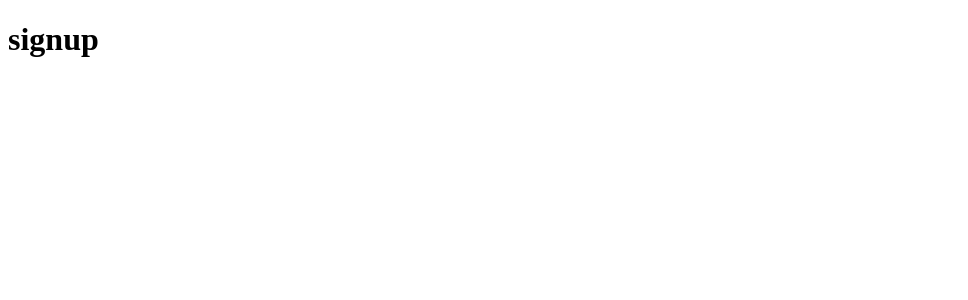
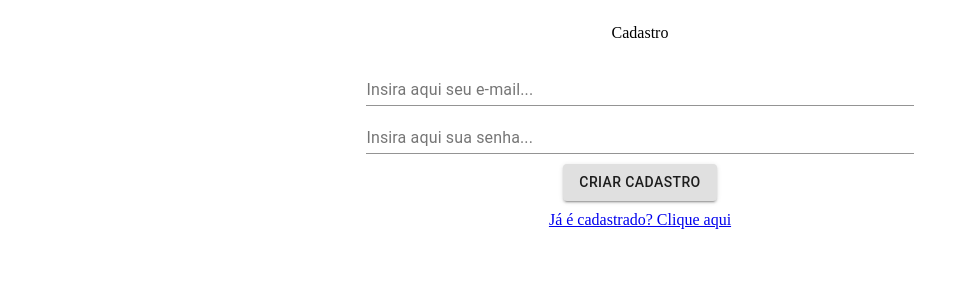
Before and after one commit to daniel-libanori/grupoacertcoinconverter, a React (Create React App) app: page /signup in a window 1280 px wide. Shown: the top 300 px of the page, without its empty margins (0-968 px from the left). Built offline with nearby package versions, Linux system fonts and the light colour scheme; no server answers.

Commit message:
Added Authentication

```diff
--- /dev/null
+++ b/src/firebase/firebase.ts
@@ -0,0 +1,18 @@
+import firebase from "firebase/app"
+import "firebase/auth"
+
+const fireBaseConfig = firebase.initializeApp({
+    apiKey: process.env.REACT_APP_FIREBASE_KEY,
+    authDomain: process.env.REACT_APP_FIREBASE_DOMAIN,
+    projectId: process.env.REACT_APP_FIREBASE_DOMAIN,
+    storageBucket: process.env.REACT_APP_FIREBASE_STORAGE_BUCKET,
+    messagingSenderId: process.env.REACT_APP_FIREBASE_SENDER_ID,
+    appId: process.env.REACT_APP_FIREBASE_APP_ID,
+    measurementId: process.env.REACT_APP_FIREBASE_MEASUREMENT_ID
+})
+
+
+
+export const authFireBase = fireBaseConfig.auth();
+
+export default fireBaseConfig;
--- a/src/pages/signin/signin.tsx
+++ b/src/pages/signin/signin.tsx
@@ -1,13 +1,78 @@
-import React from 'react'
+import React , {useContext, useCallback} from 'react'
+
+import { Form } from 'react-final-form';
 
 /* Components */
-import TextInput from '../../components/textInput/textInput'
+import VerticalItensContainer from '../../components/verticalItensContainer/verticalItensContainer'
+import CustomButton from '../../components/button/Button'
+import CustomTextField from '../../components/textInput/textInput'
+import TextLink from '../../components/textLink/textLink'
+
+import {Redirect, useHistory} from 'react-router-dom'
+import {AuthContext} from '../../contexts/authContext'
+import fireBaseConfig from '../../firebase/firebase'
 
 const Home : React.FC = () => {
+
+    const context = useContext(AuthContext);
+    const history = useHistory();
+
+    const loginHandler = useCallback(
+        async (event) => {
+            event.preventDefault();
+            const { email, password } = event.target.elements;
+
+            try {
+                await fireBaseConfig.auth().signInWithEmailAndPassword(email.value, password.value);
+                history.push('/wallet');
+            } catch (error) {
+                console.log(error);
+            }
+        }
+    ,[history]
+  );
+
+
+    if (context?.user) {
+        return <Redirect to="/signin" />;
+      }
+
     return(
         <>
-            <TextInput/>
+
+            <Form
+            onSubmit={()=>{}}
+            render={() =>
+                <form onSubmit={loginHandler}>
+                    <VerticalItensContainer maxWidth="lg">
+                        <p>Login</p>
+                        <CustomTextField
+                            label="Insira aqui seu e-mail..."
+                            name="email"
+                            margin="none"
+                        />
+                        <CustomTextField
+                            label="Insira aqui sua senha..."
+                            name="password"
+                            margin="none"
+                            type="password"
+                        />
+                        <CustomButton type="submit">
+                            Entrar
+                        </CustomButton>
+                        <TextLink to="/signup">
+                            Cadastre Aqui
+                        </TextLink>
+                    </VerticalItensContainer>
+
+                </form>}
+            />
+
         </>
+
+
+
+
     );
 
 }
--- a/src/pages/signup/signup.tsx
+++ b/src/pages/signup/signup.tsx
@@ -1,7 +1,55 @@
 import React from 'react'
+
+import VerticalItensContainer from '../../components/verticalItensContainer/verticalItensContainer'
+import CustomButton from '../../components/button/Button'
+import CustomTextField from '../../components/textInput/textInput'
+import TextLink from '../../components/textLink/textLink'
+
+import { Form } from 'react-final-form';
 
 const Signup : React.FC = () =>{
 
-    return (<h1>signup</h1>)
+    const onEnterClick = () =>{
+        console.log("teste1")
+    }
+
+    const onSignUpClick = () =>{
+        console.log("teste2")
+    }
+
+
+    return(
+        <>
+
+            <Form
+            onSubmit={()=>{}}
+            render={() =>
+                <form>
+                    <VerticalItensContainer maxWidth="lg">
+                        <p>Cadastro</p>
+                        <CustomTextField
+                            label="Insira aqui seu e-mail..."
+                            name="email"
+                            margin="none"
+                        />
+                        <CustomTextField
+                            label="Insira aqui sua senha..."
+                            name="password"
+                            margin="none"
+                        />
+
+                        <CustomButton onClick={onEnterClick}>
+                            Criar Cadastro
+                        </CustomButton>
+                        <TextLink to="/signin">
+                            Já é cadastrado? Clique aqui
+                        </TextLink>
+                    </VerticalItensContainer>
+
+                </form>}
+            />
+
+        </>
+    );
 }
 export default Signup;
--- /dev/null
+++ b/src/routes/PrivateRoute.tsx
@@ -0,0 +1,22 @@
+import React, { useContext } from 'react';
+import { Route, Redirect } from 'react-router-dom';
+import { AuthContext } from '../contexts/authContext';
+
+interface INTFAuthedRoute{
+  component: any;
+  path?: string;
+}
+
+const PrivateRoute : React.FC <INTFAuthedRoute>= ({ component: RouteComponent, ...other }) => {
+  const {user} = useContext(AuthContext);
+
+  return (
+    <Route
+      render={(routeProps) =>
+        !!user ? <RouteComponent {...routeProps} /> : <Redirect to="/" />
+      }
+      {...other}
+    />
+  );
+};
+export default PrivateRoute;
--- a/src/routes/Routes.tsx
+++ b/src/routes/Routes.tsx
@@ -7,6 +7,8 @@ import Signup from "../pages/signup/signup"
 import Wallet from '../pages/wallet/Wallet'
 import Transactions from '../pages/transactions/transactions'
 
+import PrivateRoute from './PrivateRoute'
+
 const Routes : React.FC = () => {
     return(
         <BrowserRouter>
@@ -14,9 +16,9 @@ const Routes : React.FC = () => {
                 <Route path="/" exact render={() => <Redirect to="/signin" />}/>
                 <Route path="/signin" component={Signin}/>
                 <Route path="/signup" component={Signup}/>
-                <Route path="/wallet" component={Wallet}/>
-                <Route path="/transactions" component={Transactions}/>
-                <Route component={() => <Redirect to="/" />} />
+                <PrivateRoute path="/wallet" component={Wallet}/>
+                <PrivateRoute path="/transactions" component={Transactions}/>
+
             </Switch>
         </BrowserRouter>
     );
```
